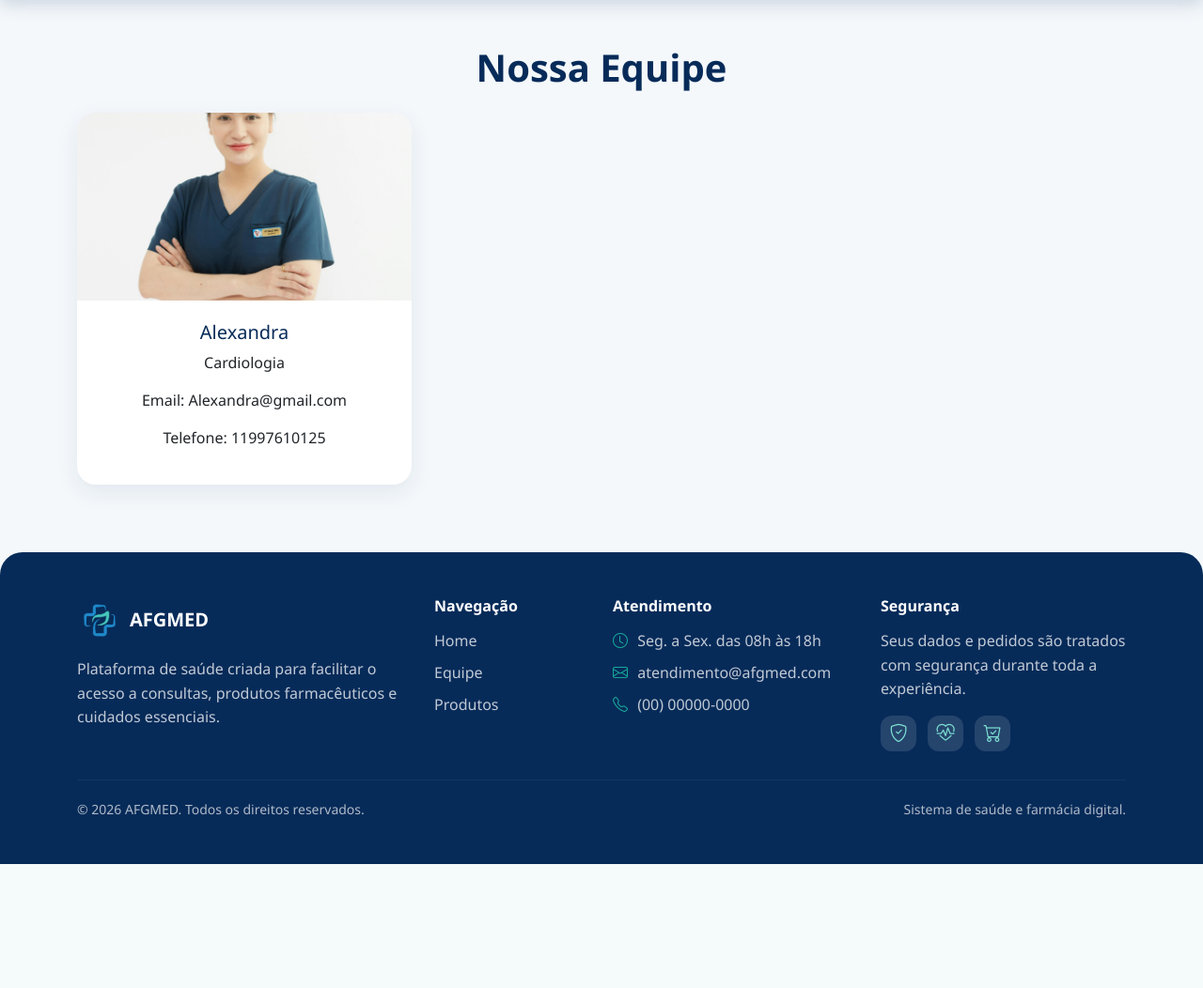
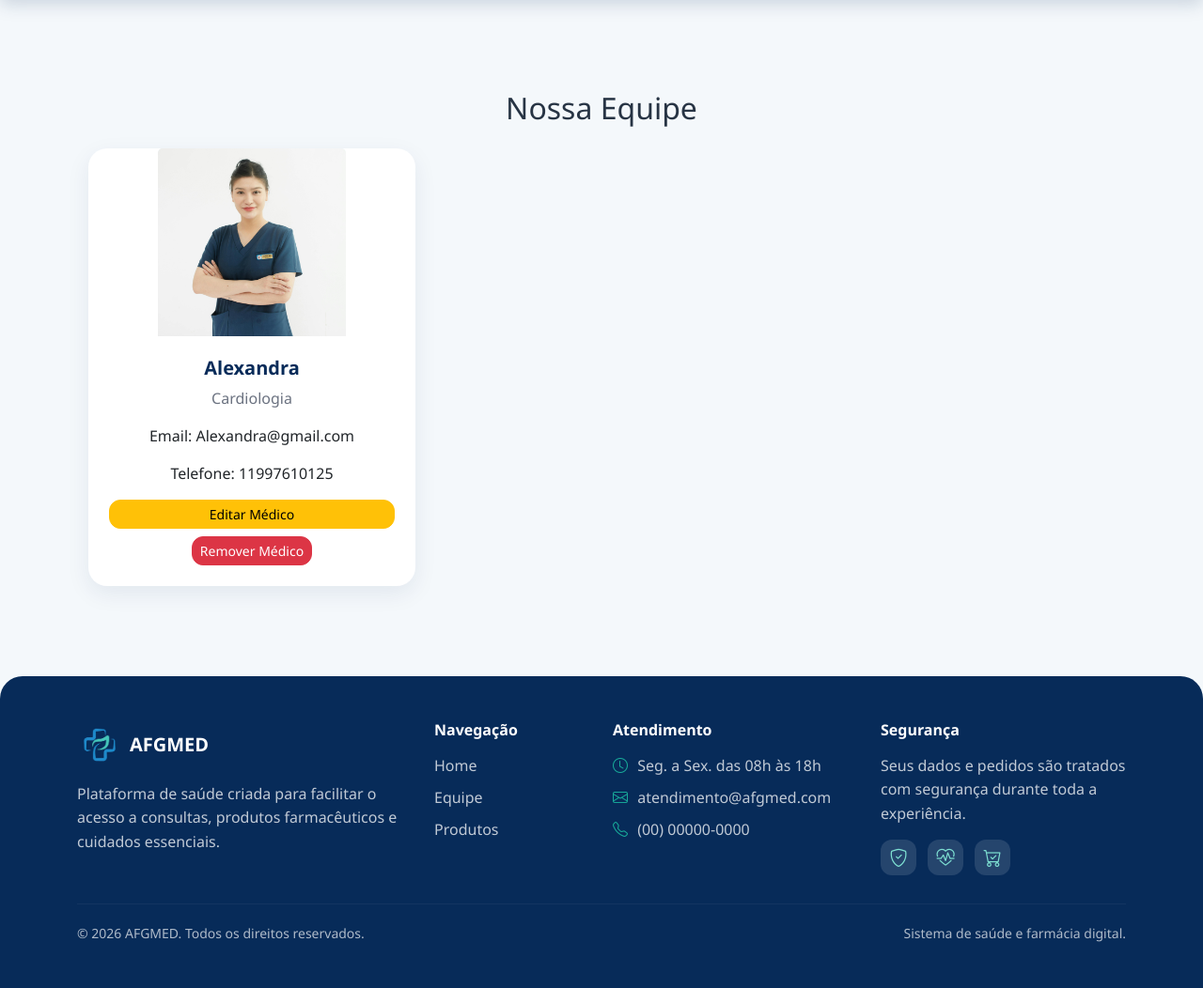
Before and after one commit to AntonioDonizeti/AFGMED, a Flask app: page /medicos in a window 1280 px wide. Shown: the part 76-1128 px from the top of the page at 94% size. Before the commit the page ends 996 px from the top, so only its background shows below. Run offline with Flask 3, Linux system fonts and the light colour scheme; a user stored in the database is signed in.

Commit message:
miAdicionado editar / Remover Medicos

```diff
--- a/projetoafgmed/routes.py
+++ b/projetoafgmed/routes.py
@@ -111,6 +111,60 @@ def cadastro_medico():
         return redirect(url_for("medicos"))
 
     return render_template("cadastro_medico.html", form=form)
+
+# ----------------- EDITAR MÉDICO -----------------
+@app.route("/editar-medico/<int:id_medico>", methods=["GET", "POST"])
+@login_required
+def editar_medico(id_medico):
+    if not getattr(current_user, "is_admin", False):
+        flash("Apenas administradores podem acessar esta página.", "warning")
+        return redirect(url_for("homepage"))
+
+    medico = Medico.query.get_or_404(id_medico)
+    form = FormMedico()
+
+    # Preencher formulário com dados existentes
+    if request.method == "GET":
+        form.nome.data = medico.nome
+        form.especialidade.data = medico.especialidade
+        form.email.data = medico.email
+        form.telefone.data = medico.telefone
+
+    # Atualizar dados ao enviar
+    if form.validate_on_submit():
+        medico.nome = form.nome.data
+        medico.especialidade = form.especialidade.data
+        medico.email = form.email.data
+        medico.telefone = form.telefone.data
+
+        # Atualizar foto
+        if form.foto.data:
+            arquivo = form.foto.data
+            nome_foto = secure_filename(arquivo.filename)
+            caminho = os.path.join(current_app.root_path, 'static/fotos_medicos', nome_foto)
+            os.makedirs(os.path.dirname(caminho), exist_ok=True)
+            arquivo.save(caminho)
+            medico.foto = nome_foto
+
+        database.session.commit()
+        flash("Médico atualizado com sucesso!", "success")
+        return redirect(url_for("medicos"))
+
+    return render_template("cadastro_medico.html", form=form, medico=medico)
+
+# ----------------- REMOVER MÉDICO -----------------
+@app.route("/remover-medico/<int:id_medico>", methods=["POST"])
+@login_required
+def remover_medico(id_medico):
+    if not getattr(current_user, "is_admin", False):
+        flash("Apenas administradores podem acessar.", "warning")
+        return redirect(url_for("homepage"))
+
+    medico = Medico.query.get_or_404(id_medico)
+    database.session.delete(medico)
+    database.session.commit()
+    flash("Médico removido com sucesso!", "success")
+    return redirect(url_for("medicos"))
 
 # ----------------- PRODUTOS -----------------
 @app.route("/produtos")
--- a/projetoafgmed/static/css/style.css
+++ b/projetoafgmed/static/css/style.css
@@ -331,3 +331,20 @@ h1.text-center {
         font-size: 0.95rem;
     }
 }
+
+
+/* Ajuste automático das imagens dos médicos */
+.card-img-container {
+    width: 100%;
+    height: 200px;       /* altura uniforme para todos os cards */
+    overflow: hidden;    /* corta qualquer excesso da imagem */
+    display: flex;
+    justify-content: center;
+    align-items: center;
+}
+
+.card-img-container img {
+    width: auto;         /* mantém proporção original */
+    height: 100%;        /* preenche a altura do container */
+    object-fit: cover;   /* corta o excesso mantendo o foco central */
+}
--- a/projetoafgmed/templates/medicos.html
+++ b/projetoafgmed/templates/medicos.html
@@ -1,20 +1,41 @@
 {% extends "base.html" %}
 
-{% block title %}AFGMED - Equipe{% endblock %}
+{% block title %}Equipe - AFGMED{% endblock %}
 
 {% block content %}
-<h1 class="text-center mb-4">Nossa Equipe</h1>
-<div class="row">
+<div class="container py-5">
+    <h2 class="mb-4 text-center">Nossa Equipe</h2>
+    <div class="row row-cols-1 row-cols-md-3 g-4">
         {% for medico in medicos %}
-    <div class="col-md-4 mb-4">
-        <div class="card h-100 text-center">
+        <div class="col">
+            <div class="card h-100 text-center shadow-sm">
+                <div class="card-img-container">
                     <img src="{{ url_for('static', filename='fotos_medicos/' ~ medico.foto) }}"
-     class="card-img-top" style="height:200px; object-fit:cover;">
-            <div class="card-body">
-                <h5 class="card-title">{{ medico.nome }}</h5>
-                <p>{{ medico.especialidade }}</p>
+                         class="card-img-top"
+                         alt="{{ medico.nome }}">
+                </div>
+                <div class="card-body d-flex flex-column">
+                    <h5 class="card-title fw-bold">{{ medico.nome }}</h5>
+                    <p class="text-muted">{{ medico.especialidade }}</p>
                     <p>Email: {{ medico.email }}</p>
                     <p>Telefone: {{ medico.telefone }}</p>
+
+                    {% if current_user.is_admin %}
+                    <div class="mt-auto d-grid gap-2">
+                        <!-- Editar Médico -->
+                        <a href="{{ url_for('editar_medico', id_medico=medico.id) }}" class="btn btn-sm btn-warning">
+                            Editar Médico
+                        </a>
+
+                        <!-- Remover Médico -->
+                        <form action="{{ url_for('remover_medico', id_medico=medico.id) }}" method="post">
+                            <button type="submit" class="btn btn-sm btn-danger"
+                                    onclick="return confirm('Deseja realmente remover este médico?');">
+                                Remover Médico
+                            </button>
+                        </form>
+                    </div>
+                    {% endif %}
                 </div>
             </div>
         </div>
@@ -22,4 +43,5 @@
         <p class="text-center">Nenhum médico cadastrado.</p>
         {% endfor %}
     </div>
+</div>
 {% endblock %}
```
Also changed, not shown: instance/afgmed.db. Lines whose indentation alone changed are shown as unchanged.
